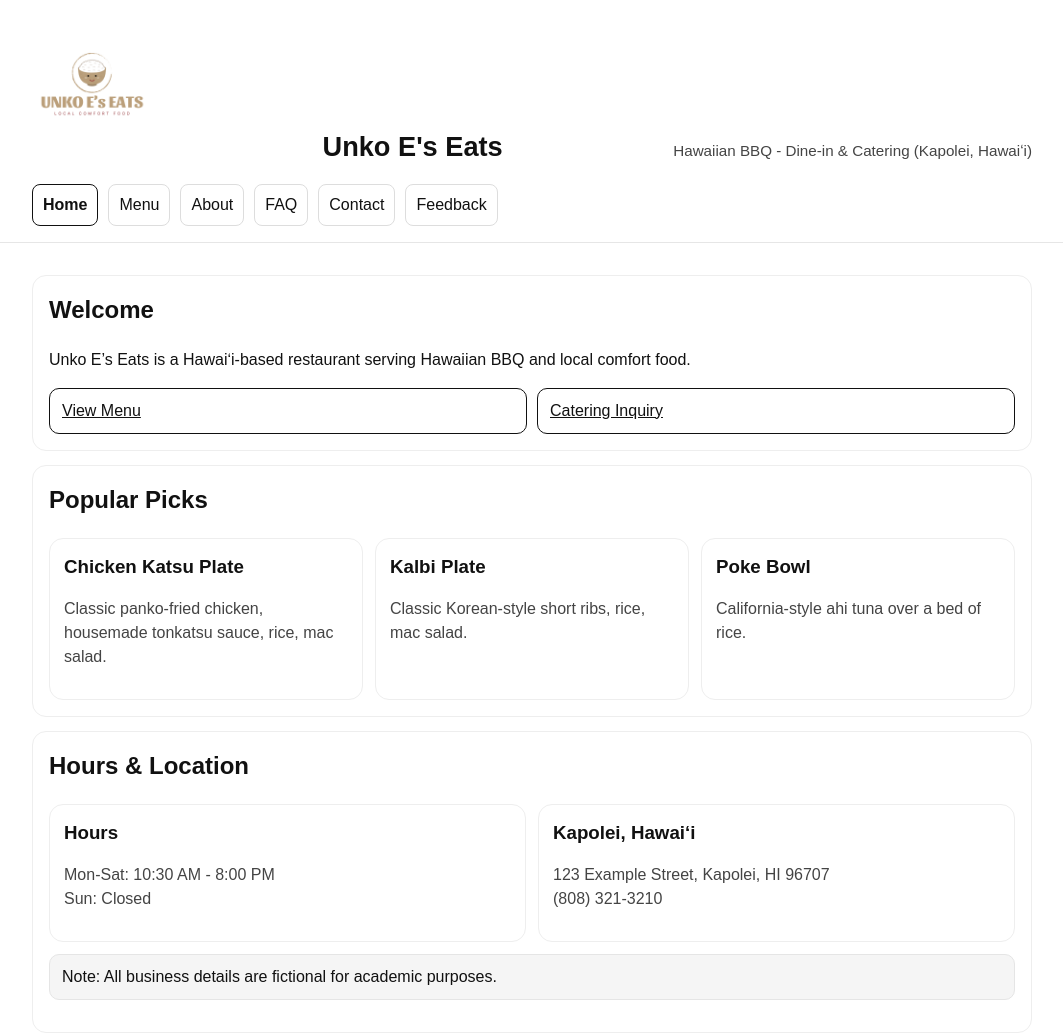
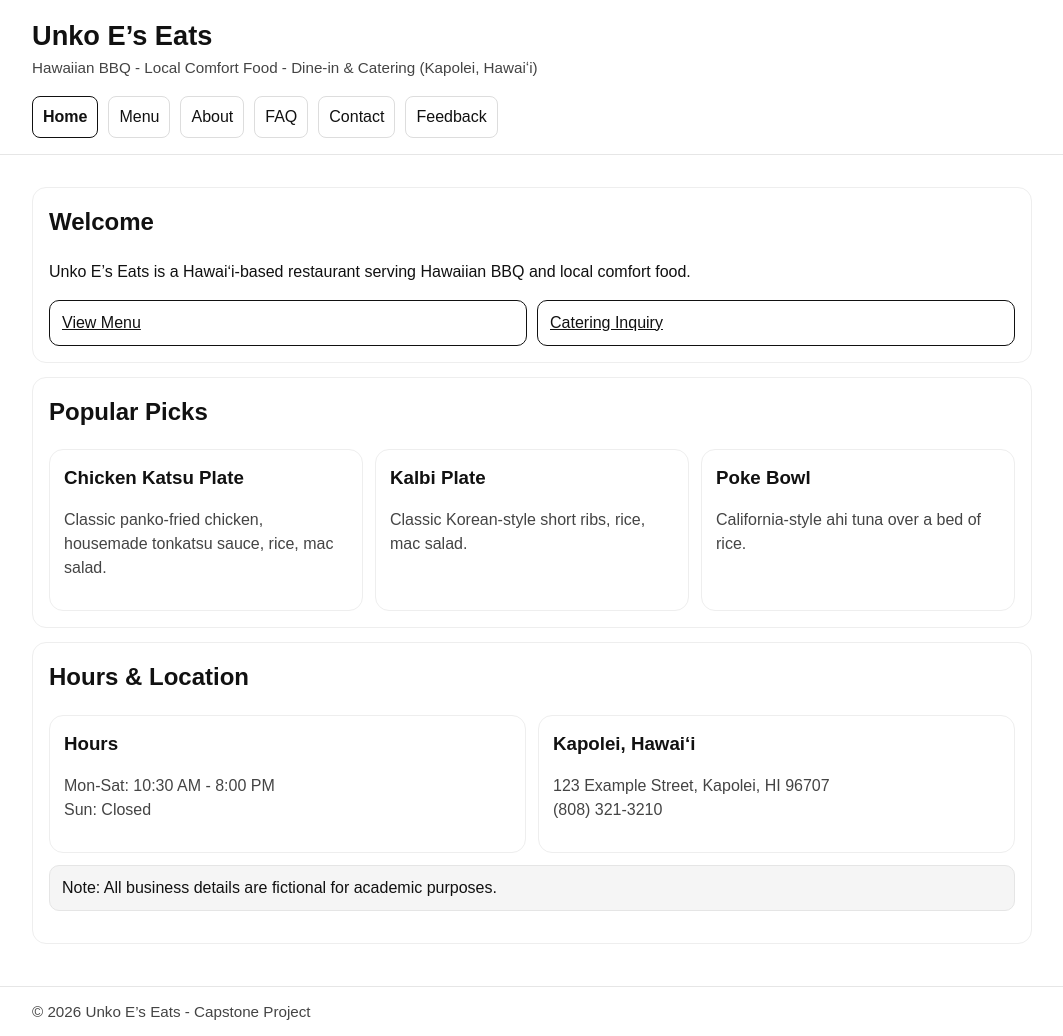
Before and after one commit to godliestt/unkoeseats, a plain HTML site: page index.html in a window 1280 px wide. Shown: the top 1036 px of the page, without its empty margins (108-1171 px from the left). Drawn offline with Linux system fonts and the light colour scheme.

Commit message:
Update index.html

```diff
--- a/index.html
+++ b/index.html
@@ -11,11 +11,10 @@
   <header>
     <div class="container">
       <div class="brand">
-        <a href="index.html">
-            <img src="UNKO E’s.png" alt="Unko E's Eats Logo" class="site-logo">
-        </a>
-        <h1>Unko E's Eats</h1>
-        <p class="muted">Hawaiian BBQ - Dine-in & Catering (Kapolei, Hawaiʻi)</p>
+        <div>
+          <h1>Unko E’s Eats</h1>
+          <p class="muted">Hawaiian BBQ - Local Comfort Food - Dine-in & Catering (Kapolei, Hawaiʻi)</p>
+        </div>
       </div>
 
       <nav>
```
